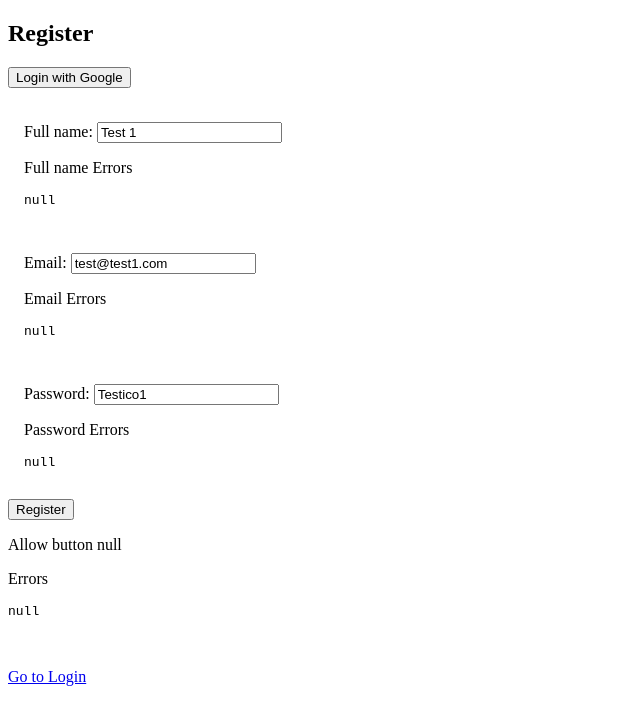
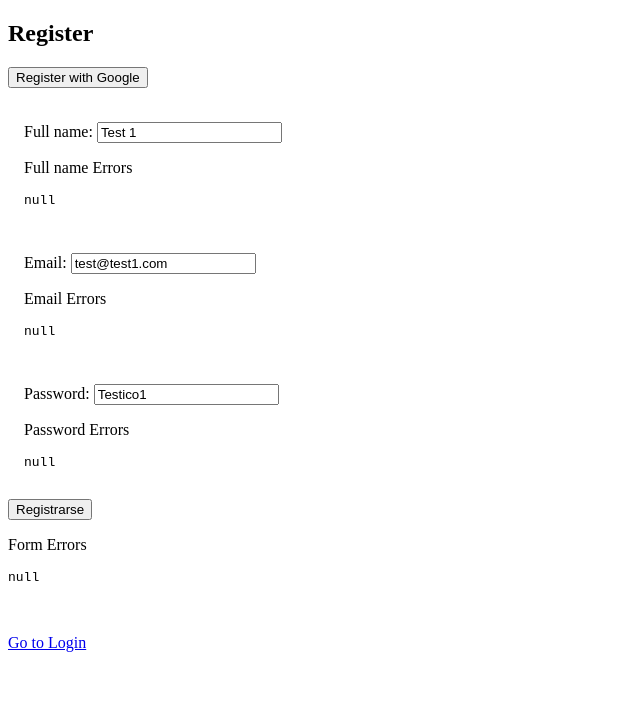
Before and after one commit to daguttt/auth-app-angular, an Angular app: page /auth/register in a window 1280 px wide. Shown: the top 724 px of the page, without its empty margins (0-640 px from the left). Built offline with nearby package versions, Linux system fonts and the light colour scheme; no server answers.

Commit message:
refactor: extract submit button logic into a component

```diff
--- a/src/app/app.module.ts
+++ b/src/app/app.module.ts
@@ -14,6 +14,7 @@ import { HomeComponent } from './components/home/home.component';
 
 import { AppRoutingModule } from './app-routing.module';
 import { AppComponent } from './app.component';
+import { SubmitButtonComponent } from './components/submit-button/submit-button.component';
 
 const initilizeAppFactory =
   (authService: AuthService): (() => Observable<AuthUser | null>) =>
@@ -26,6 +27,7 @@ const initilizeAppFactory =
     HomeComponent,
     LoginComponent,
     RegisterComponent,
+    SubmitButtonComponent,
   ],
   imports: [
     BrowserModule,
--- a/src/app/auth/pages/login/login.component.html
+++ b/src/app/auth/pages/login/login.component.html
@@ -13,9 +13,9 @@
     <label for="password">Password: </label>
     <input type="password" formControlName="password" id="password" />
   </div>
-  <button type="submit" [disabled]="isSubmitButtonDisabled$ | async">
-    Log in
-  </button>
+  <app-submit-button [parentFormGroup]="loginForm" (onSubmit)="logIn()">
+    Log In
+  </app-submit-button>
 </form>
 <br />
 <br />
--- a/src/app/auth/pages/login/login.component.ts
+++ b/src/app/auth/pages/login/login.component.ts
@@ -1,12 +1,10 @@
 import { Component } from '@angular/core';
 import { FormBuilder, FormGroup, Validators } from '@angular/forms';
-
-import { Observable, map, mergeMap } from 'rxjs';
 
 import { AuthService } from 'src/app/auth/auth.service';
 import { LoadingService } from 'src/app/loading.service';
 import { emailValidators } from '../../constants/email-validators';
-import { logInWithGoogleUrl } from '../../constants/urls';
+import { LoginCredentials } from '../../types/login-credentials.interface';
 
 @Component({
   selector: 'app-login',
@@ -19,19 +17,7 @@ export class LoginComponent {
     password: ['', [Validators.required]],
   });
 
-  logInWithGoogleUrl: string = logInWithGoogleUrl;
-
   isLoading$ = this.loadingService.isLoading$;
-
-  isSubmitButtonDisabled$: Observable<boolean> =
-    this.loginForm.statusChanges.pipe(
-      mergeMap((status) =>
-        this.isLoading$.pipe(
-          map((isLoading) => (isLoading ? 'PENDING' : status))
-        )
-      ),
-      map((status) => ['INVALID', 'PENDING', null].includes(status))
-    );
 
   constructor(
     private authService: AuthService,
@@ -40,7 +26,9 @@ export class LoginComponent {
   ) {}
 
   logIn() {
-    const credentials = this.loginForm.value;
+    if (this.loginForm.invalid) return;
+
+    const credentials = this.loginForm.value as LoginCredentials;
     this.authService.logIn(credentials).subscribe({
       error: (err: Error) => window.alert(err.message),
     });
--- a/src/app/auth/pages/register/register.component.html
+++ b/src/app/auth/pages/register/register.component.html
@@ -1,6 +1,6 @@
 <h2>Register</h2>
 <button [disabled]="isLoading$ | async" (click)="registerWithGoogle()">
-  Login with Google
+  Register with Google
 </button>
 <br />
 <br />
@@ -23,12 +23,11 @@
     <p>Password Errors</p>
     <pre>{{ passwordControl.errors | json }}</pre>
   </div>
-  <button type="submit" [disabled]="isSubmitButtonDisabled$ | async">
-    Register
-  </button>
-  <p>Allow button {{ isSubmitButtonDisabled$ | async | json }}</p>
+  <app-submit-button [parentFormGroup]="registerForm" (onSubmit)="register()">
+    Registrarse
+  </app-submit-button>
 </form>
-<p>Errors</p>
+<p>Form Errors</p>
 <pre>{{ registerForm.errors | json }}</pre>
 <br />
 <br />
--- a/src/app/auth/pages/register/register.component.ts
+++ b/src/app/auth/pages/register/register.component.ts
@@ -1,14 +1,13 @@
 import { Component } from '@angular/core';
 import { FormControl, FormGroup, Validators } from '@angular/forms';
 
-import { Observable, map, mergeMap, timer } from 'rxjs';
+import { timer } from 'rxjs';
 
 import { LoadingService } from 'src/app/loading.service';
 import { validatorsForPasswords } from '../../constants/password-validators';
 import { emailValidators } from '../../constants/email-validators';
 import { AuthService } from '../../auth.service';
 import { RegisterCredentials } from '../../types/register-credentials.interface';
-import { logInWithGoogleUrl } from '../../constants/urls';
 
 @Component({
   selector: 'app-register',
@@ -33,19 +32,7 @@ export class RegisterComponent {
     }
   );
 
-  registerWithGoogleUrl: string = logInWithGoogleUrl;
-
   isLoading$ = this.loadingService.isLoading$;
-
-  isSubmitButtonDisabled$: Observable<boolean> =
-    this.registerForm.statusChanges.pipe(
-      mergeMap((status) =>
-        this.isLoading$.pipe(
-          map((isLoading) => (isLoading ? 'PENDING' : status))
-        )
-      ),
-      map((status) => ['INVALID', 'PENDING', null].includes(status))
-    );
 
   get fullNameControl(): FormControl {
     return this.registerForm.get('fullName') as FormControl;
@@ -65,8 +52,9 @@ export class RegisterComponent {
   ) {}
 
   register() {
-    const credentials: RegisterCredentials = this.registerForm
-      .value as RegisterCredentials;
+    if (this.registerForm.invalid) return;
+
+    const credentials = this.registerForm.value as RegisterCredentials;
     this.authService.register(credentials).subscribe({
       error: (err: Error) => {
         window.alert(err.message);
--- /dev/null
+++ b/src/app/components/submit-button/submit-button.component.ts
@@ -0,0 +1,48 @@
+import { Component, EventEmitter, Input, OnInit, Output } from '@angular/core';
+import { FormControlStatus, FormGroup } from '@angular/forms';
+import { Observable, map, mergeMap, startWith } from 'rxjs';
+import { LoadingService } from 'src/app/loading.service';
+
+@Component({
+  selector: 'app-submit-button',
+  template: `
+    <button
+      (submit)="onSubmit()"
+      type="submit"
+      [disabled]="isDisabled$ | async"
+    >
+      <ng-content></ng-content>
+    </button>
+  `,
+})
+export class SubmitButtonComponent implements OnInit {
+  @Input() parentFormGroup!: FormGroup;
+  @Output('onSubmit') submitEmitter = new EventEmitter();
+
+  initialFormStatus: FormControlStatus = 'PENDING';
+
+  isLoading$ = this.loadingService.isLoading$;
+  isDisabled$!: Observable<boolean>;
+
+  constructor(private loadingService: LoadingService) {}
+
+  ngOnInit(): void {
+    this.initialFormStatus = this.parentFormGroup.status;
+    this.isDisabled$ = this.parentFormGroup.statusChanges.pipe(
+      startWith(this.initialFormStatus),
+      mergeMap((status) => this.includeLoadingState(status))
+    );
+  }
+
+  onSubmit() {
+    this.submitEmitter.emit();
+  }
+
+  private includeLoadingState(status: FormControlStatus) {
+    return this.isLoading$.pipe(
+      map((isLoading) => {
+        return status !== 'VALID' || isLoading;
+      })
+    );
+  }
+}
```
